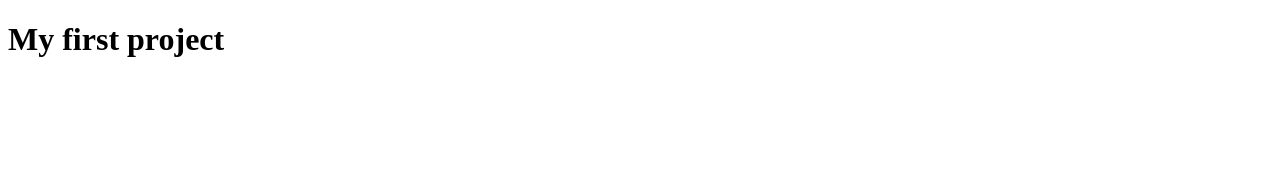
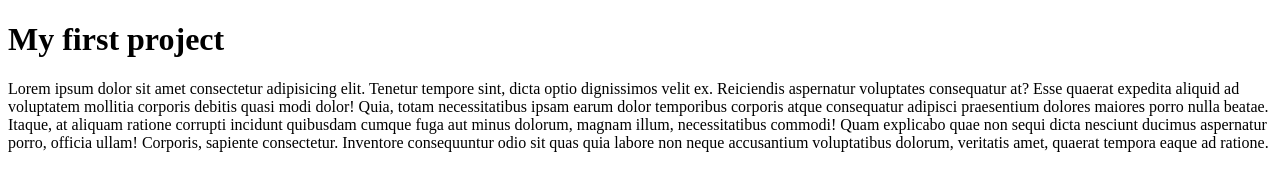
Before and after one commit to anandrajthegamer/myfirstpro, a plain HTML site: page index.html in a window 1280 px wide. Drawn offline with Linux system fonts and the light colour scheme.

Commit message:
Update index.html

```diff
--- a/index.html
+++ b/index.html
@@ -7,5 +7,6 @@
 </head>
 <body>
     <h1>My first project</h1>
+    <p>Lorem ipsum dolor sit amet consectetur adipisicing elit. Tenetur tempore sint, dicta optio dignissimos velit ex. Reiciendis aspernatur voluptates consequatur at? Esse quaerat expedita aliquid ad voluptatem mollitia corporis debitis quasi modi dolor! Quia, totam necessitatibus ipsam earum dolor temporibus corporis atque consequatur adipisci praesentium dolores maiores porro nulla beatae. Itaque, at aliquam ratione corrupti incidunt quibusdam cumque fuga aut minus dolorum, magnam illum, necessitatibus commodi! Quam explicabo quae non sequi dicta nesciunt ducimus aspernatur porro, officia ullam! Corporis, sapiente consectetur. Inventore consequuntur odio sit quas quia labore non neque accusantium voluptatibus dolorum, veritatis amet, quaerat tempora eaque ad ratione.</p>
 </body>
 </html>
```
